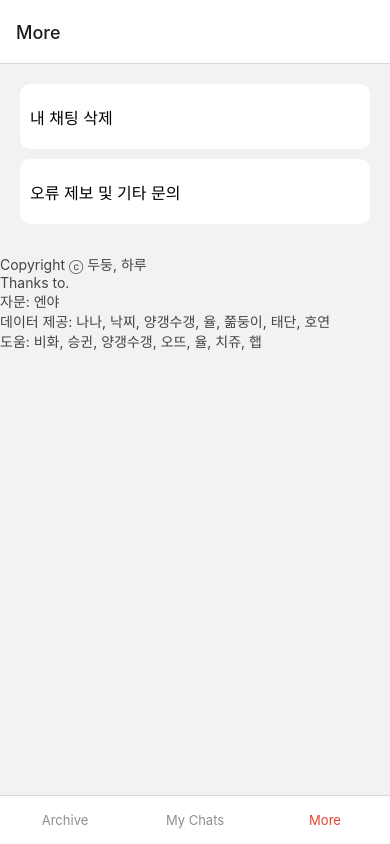
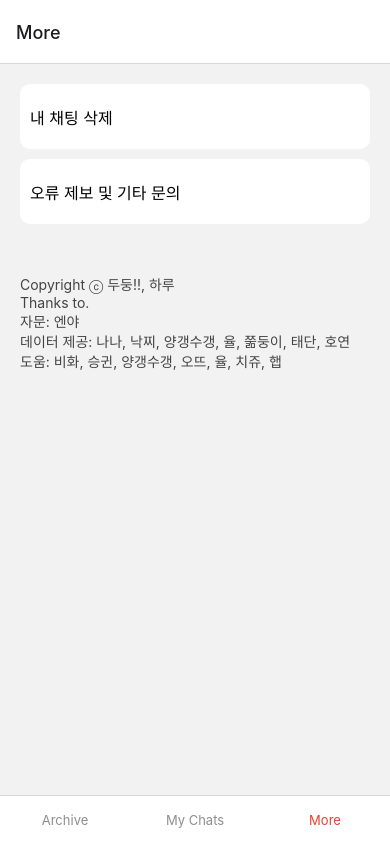
Before and after one commit to mxno28/qjqmf, a React Native app: screen /More in a window 390 px wide. Built offline with nearby package versions, Linux system fonts and the light colour scheme.

Commit message:
credit box

```diff
--- a/components/More.js
+++ b/components/More.js
@@ -53,7 +53,7 @@ const More = () => {
                 </View>
             </Modal>
             <View
-                style={{padding: 20, flex:1}}
+                style={{padding: 20}}
             >
 
                 <TouchableOpacity
@@ -72,9 +72,10 @@ const More = () => {
                         오류 제보 및 기타 문의
                     </Text>
                 </TouchableOpacity>
+                <View style={{flex:1}}/>
             </View>
-            <View>
-                <Text style={styles.credit}>Copyright ⓒ 두둥, 하루</Text>
+            <View style={{padding: 20}}>
+                <Text style={styles.credit}>Copyright ⓒ 두둥!!, 하루</Text>
                 <Text style={styles.credit}>Thanks to.</Text>
                 <Text style={styles.credit}>자문: 엔야</Text>
                 <Text style={styles.credit}>데이터 제공: 나나, 낙찌, 양갱수갱, 율, 쭒둥이, 태단, 호연</Text>
```
